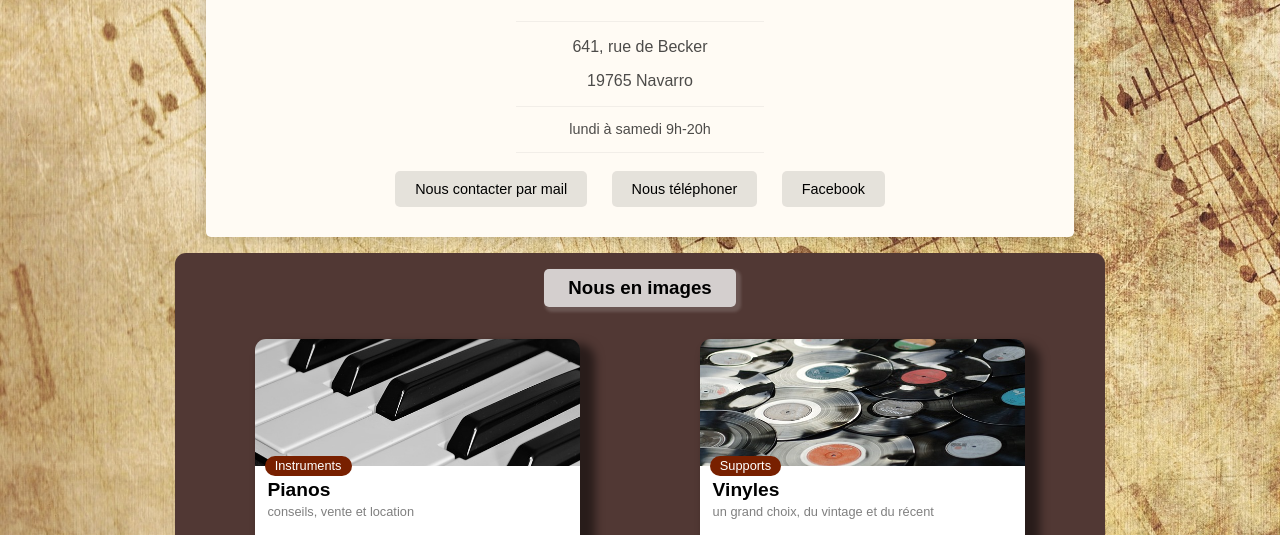
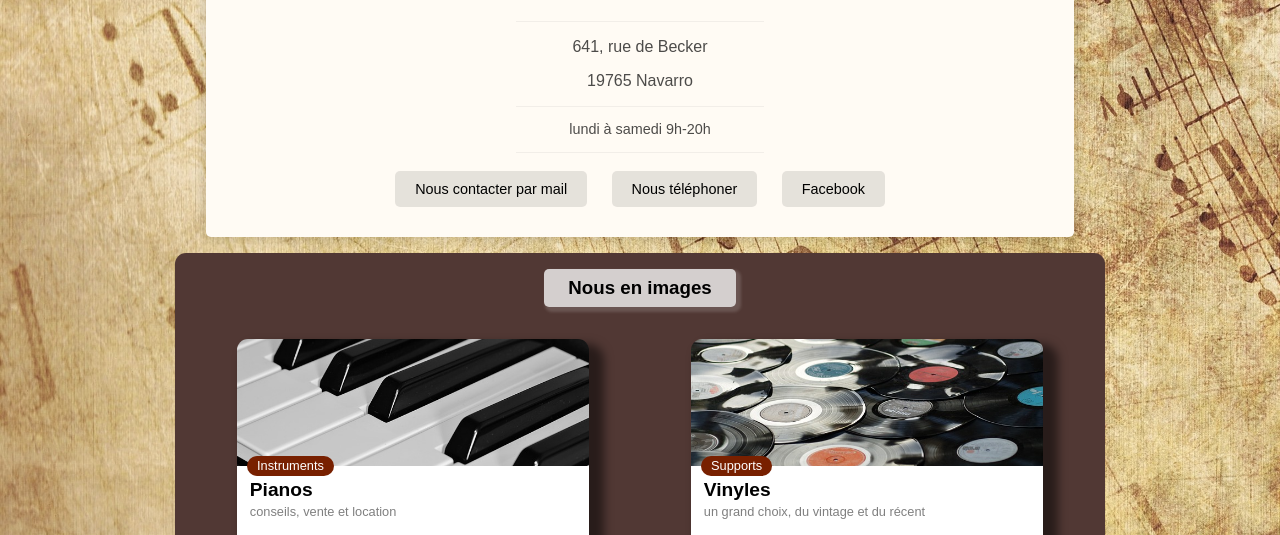
Before and after one commit to LazezBZH/simple-template, a plain HTML site: page model.html in a window 1280 px wide. Shown: the part 265-800 px from the top of the page. Drawn offline with Linux system fonts and the light colour scheme; a web font is replaced by a local one.

```diff
--- a/src/CSS/thumbnail.css
+++ b/src/CSS/thumbnail.css
@@ -13,15 +13,14 @@
 }
 .divThumbs figure {
   border-radius: 11px;
-  max-width: 350px;
-  width: 35%;
+  width: 22rem;
   height: 16rem;
   box-shadow: 10px 10px 10px 5px rgba(0, 0, 0, 0.5);
   text-align: left;
   vertical-align: top;
 }
 .divThumbs figure img {
-  width: 100%;
+  width: 22rem;
   height: 8rem;
   object-fit: cover;
   border-radius: 11px 11px 0 0;
```
